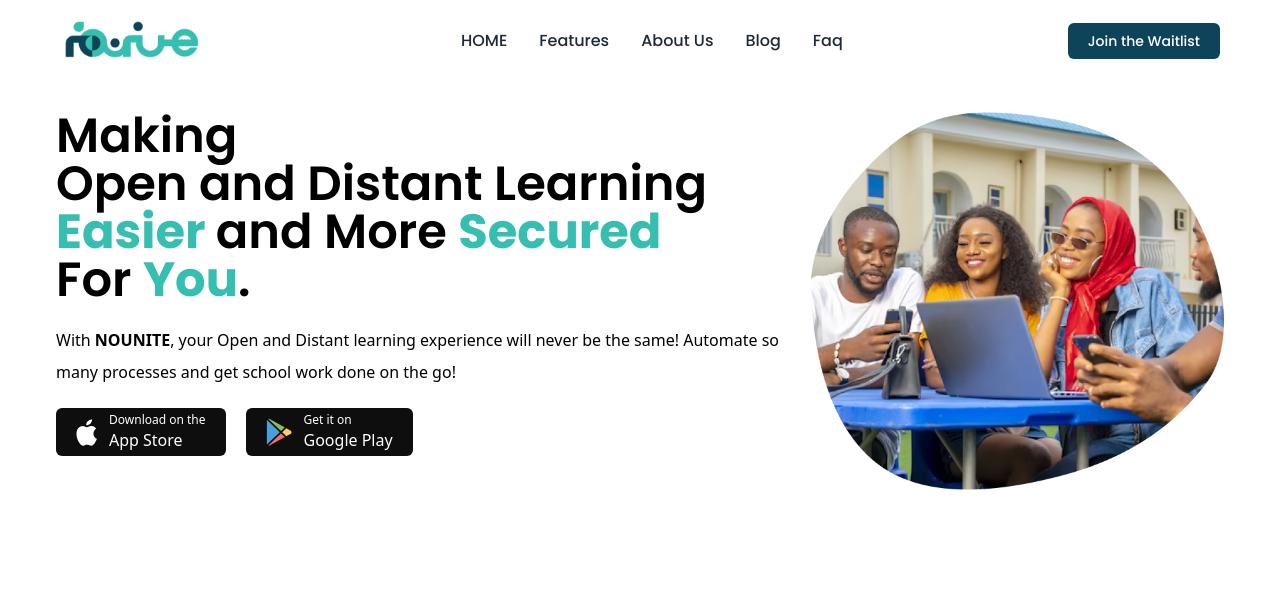
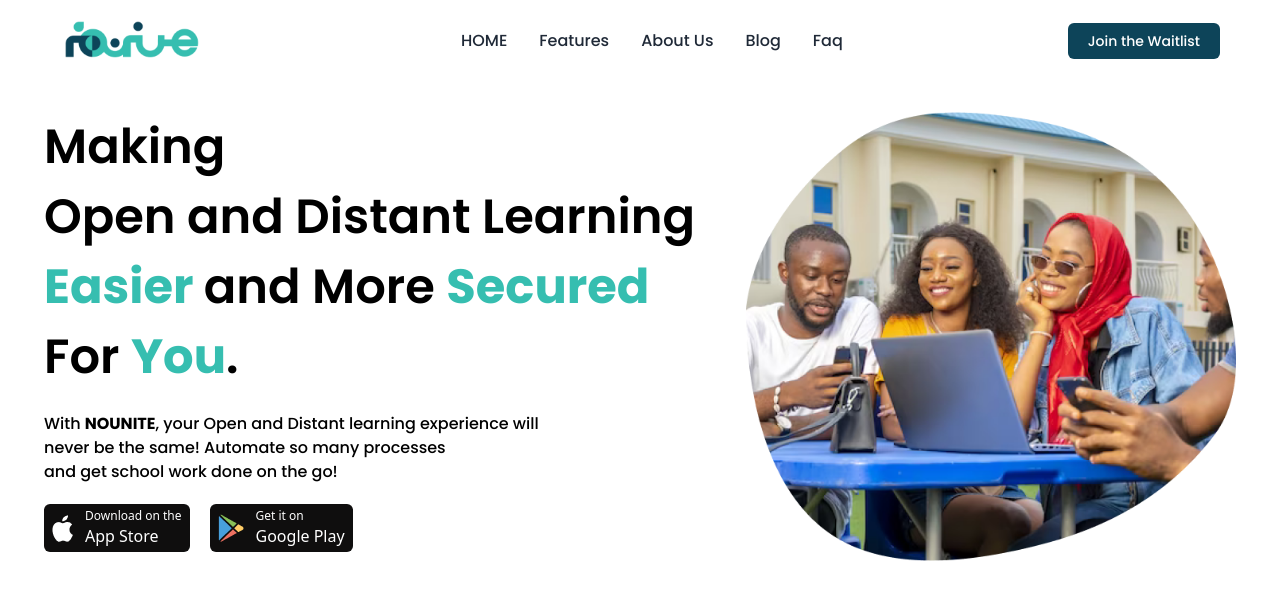
Before and after one commit to NOUNITE/nounite-frontend, a React (Vite) app: page / in a window 1280 px wide. Shown: the top 600 px of the page. Built offline with nearby package versions, Linux system fonts and the light colour scheme.

Commit message:
working on responsive

```diff
--- a/src/components/MainSection.jsx
+++ b/src/components/MainSection.jsx
@@ -4,42 +4,53 @@ import apple from "../assets/apple.png";
 import google from "../assets/google.png";
 const MainSection = () => {
   return (
-    <div className="mt-28 flex px-1 lg:px-14 md:px-0">
-      <div>
-        <h1 className="font-poppins font-semibold text-5xl">
-          Making <br /> Open and Distant Learning <br />{" "}
+    <div className="mt-28 flex flex-col lg:flex-row px-10 md:flex-row md:text-2xl lg:px-11 md:px-8 w-full">
+      <div className="lg:w-3/5 w-full">
+        <h1
+          className="font-poppins font-semibold md:text-5xl lg:text-5xl text-4xl"
+          style={{
+            lineHeight: "70px",
+          }}
+        >
+          Making <br /> Open and Distant Learning <br />
           <b className="text-[#36BEB0]">Easier </b>and More{" "}
           <b className="text-[#36BEB0]">Secured</b> <br /> For{" "}
           <b className="text-[#36BEB0]">You</b>.
         </h1>
-        <p className="pt-5 leading-loose">
+        <p className="pt-5 leading-loose font-poppins font-medium md:text-base text-xl">
           With <b>NOUNITE</b>, your Open and Distant learning experience will
-          never be the same! Automate so many processes and get school work done
-          on the go!
+          <br />
+          never be the same! Automate so many processes <br /> and get school
+          work done on the go!
         </p>
         <div className="flex items-center gap-5 mt-5 ">
-          <div className="bg-[#0F0E0E] text-[#FFFFFF] flex items-center gap-3 px-5 py-1 rounded-md">
+          <div className="bg-[#0F0E0E] text-[#FFFFFF] flex items-center gap-3 px-5 py-1 md:px-2 rounded-md cursor-pointer">
             <div>
               <img src={apple} />
             </div>
             <div className="flex flex-col ">
               <p className="text-xs">Download on the</p>
-              <p>App Store</p>
+              <p className="md:text-base">App Store</p>
             </div>
           </div>
-          <div className="bg-[#0F0E0E] text-[#FFFFFF] flex items-center gap-3 px-5 py-1 rounded-md">
+          <div className="bg-[#0F0E0E] text-[#FFFFFF] flex items-center gap-3 px-5 py-1 md:px-2 rounded-md cursor-pointer">
             <div>
               <img src={google} />
             </div>
 
             <div>
               <p className="text-xs">Get it on</p>
-              <p>Google Play</p>
+              <p className="md:text-base">Google Play</p>
             </div>
           </div>
         </div>
       </div>
-      <div>
+      <div
+        className="items-center mt-10 lg:mt-0 w-full"
+        style={{
+          width: "500px",
+        }}
+      >
         <img src={main} />
       </div>
     </div>
```
